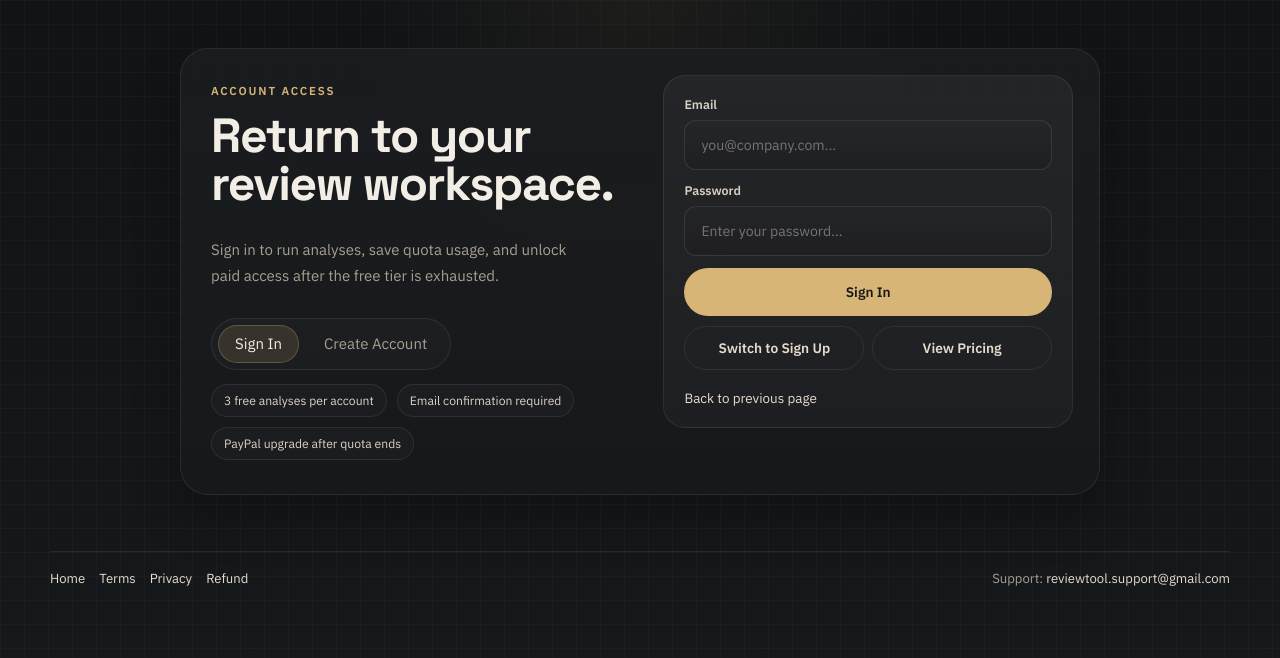
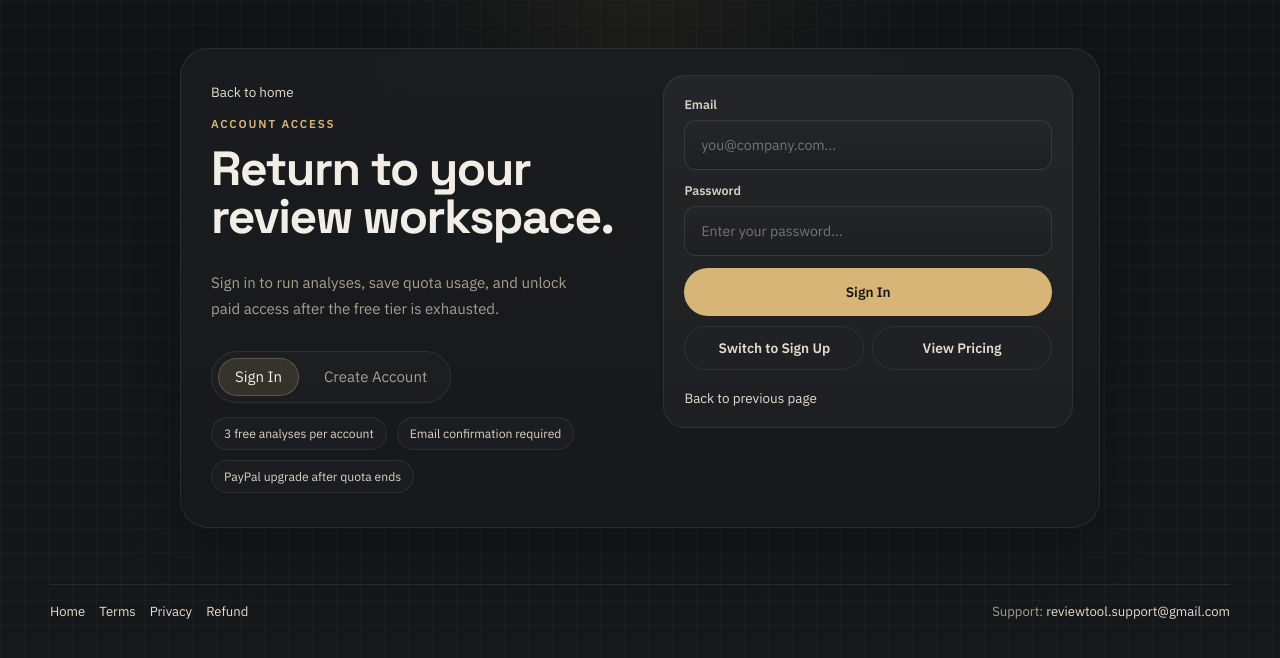
Before and after one commit to dEdwardy/review-intelligence, a Next.js app: page /auth in a window 1280 px wide. Shown: the top 658 px of the page. Built offline with nearby package versions, Linux system fonts and the light colour scheme; no server answers.

Commit message:
fix: unify home navigation across pages

```diff
--- a/app/globals.css
+++ b/app/globals.css
@@ -136,6 +136,12 @@ header {
 .pricing-card__top {
   display: flex;
   align-items: center;
+}
+
+.auth-card__home,
+.dashboard__home {
+  display: flex;
+  justify-content: flex-start;
 }
 
 .legal-page__content {
@@ -921,6 +927,10 @@ button.text-link {
   font-size: clamp(1.9rem, 4vw, 3rem);
 }
 
+.dashboard__home {
+  margin-left: auto;
+}
+
 .dashboard__summary {
   max-width: 50ch;
   margin-top: 10px;
--- a/components/analysis-dashboard.jsx
+++ b/components/analysis-dashboard.jsx
@@ -1,6 +1,7 @@
 'use client';
 
 import { useMemo, useState } from 'react';
+import Link from 'next/link';
 import { buildMarkdownReport } from '../lib/export/markdown.js';
 import { buildCsvReport } from '../lib/export/csv.js';
 import { getStoragePrefix } from '../lib/app-config.js';
@@ -64,6 +65,11 @@ export default function AnalysisDashboard({ analysis, viewer }) {
             <div className="eyebrow">Analysis</div>
             <h1>{analysis.primaryApp.name}</h1>
             <p className="dashboard__summary">{analysis.overview.headline}</p>
+          </div>
+          <div className="dashboard__home">
+            <Link className="text-link" href="/">
+              Back to home
+            </Link>
           </div>
           <div className="dashboard__filters">
             <span>{analysis.mode}</span>
--- a/components/auth-form.jsx
+++ b/components/auth-form.jsx
@@ -62,6 +62,11 @@ export default function AuthForm() {
     <main className="shell shell--landing auth-shell">
       <section className="auth-card">
         <div className="auth-card__intro">
+          <div className="auth-card__home">
+            <Link href="/" className="text-link">
+              Back to home
+            </Link>
+          </div>
           <div className="eyebrow">Account Access</div>
           <h1 className="auth-card__title">
             {mode === 'signin'
```
